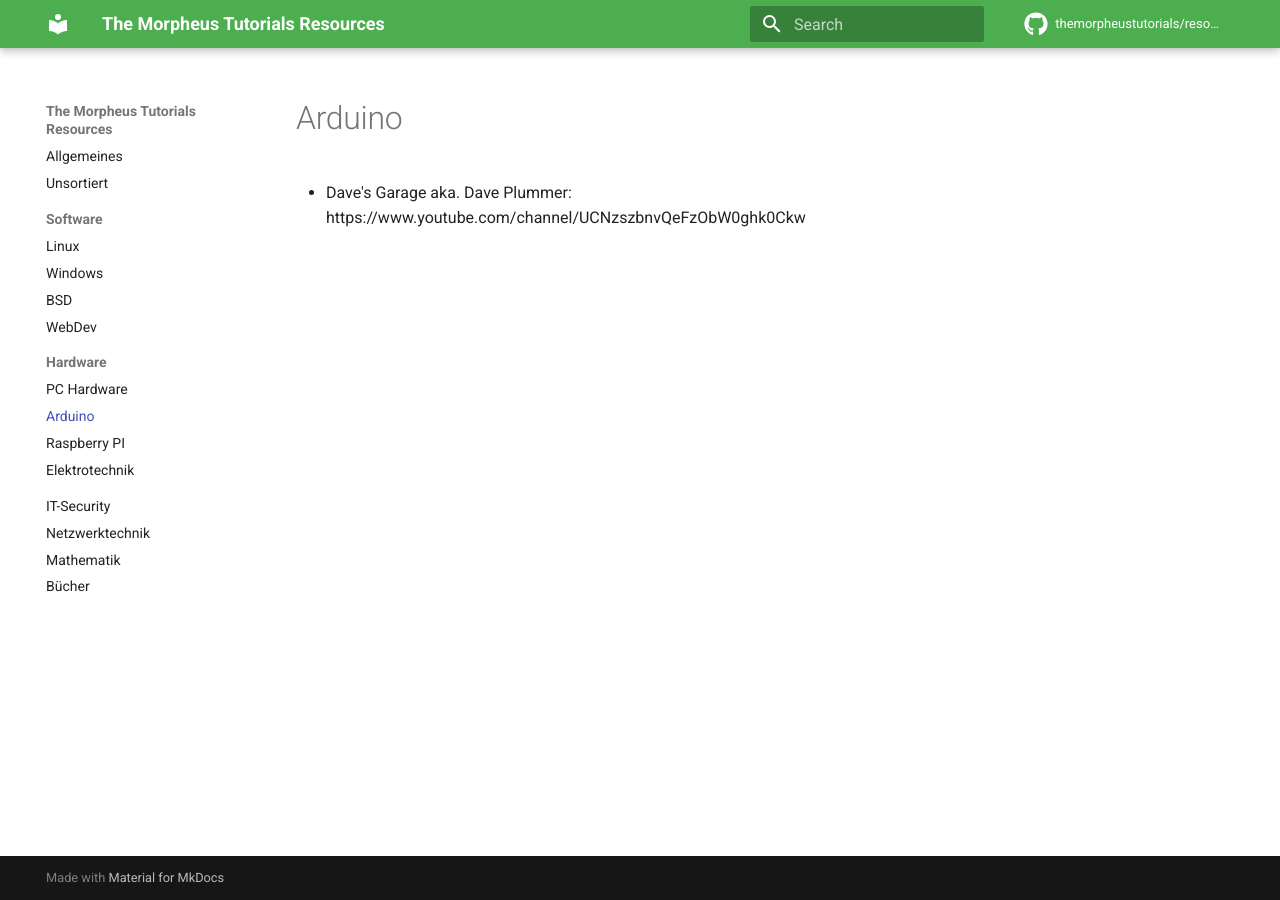
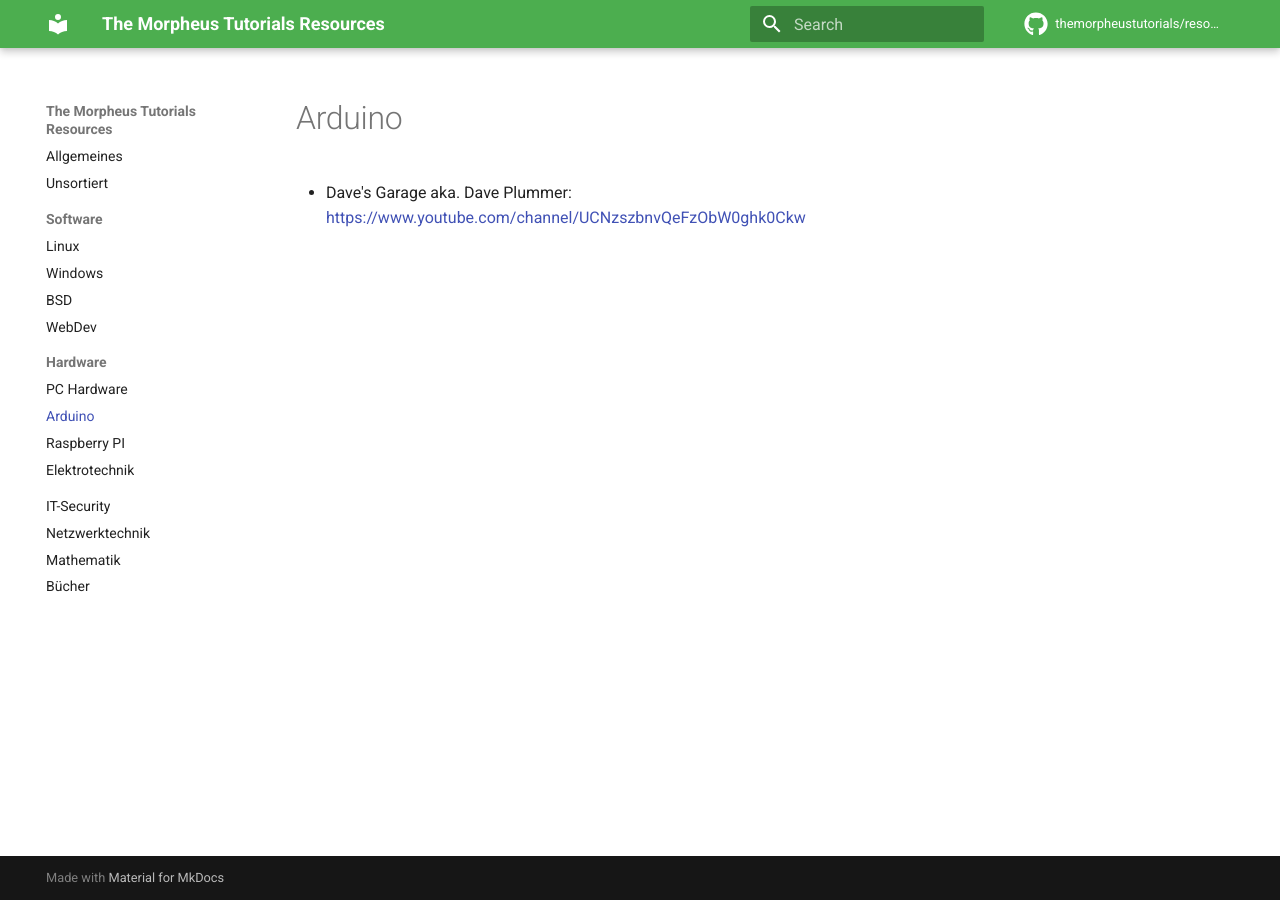
Before and after one commit to themorpheustutorials/resources, an MkDocs documentation site: the page built from docs/hardware/arduino.md, in a window 1280 px wide. Built offline with MkDocs 1.6.1 and Material for MkDocs 9.7.7, drawn with Linux system fonts in a browser that asks for light colours; comment, search, counter and statistics services are not loaded; part of the change alters nothing that is shown.

```diff
--- a/docs/hardware/arduino.md
+++ b/docs/hardware/arduino.md
@@ -1 +1 @@
- - Dave's Garage aka. Dave Plummer: https://www.youtube.com/channel/UCNzszbnvQeFzObW0ghk0Ckw
+ - Dave's Garage aka. Dave Plummer: [https://www.youtube.com/channel/UCNzszbnvQeFzObW0ghk0Ckw](https://www.youtube.com/channel/UCNzszbnvQeFzObW0ghk0Ckw)
```
